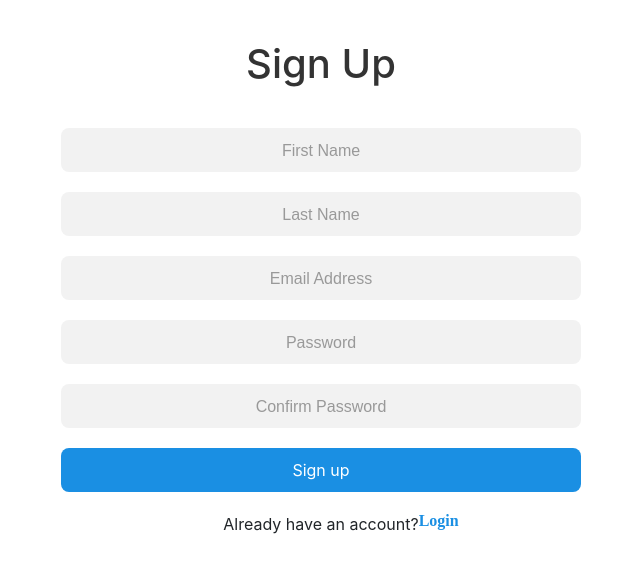
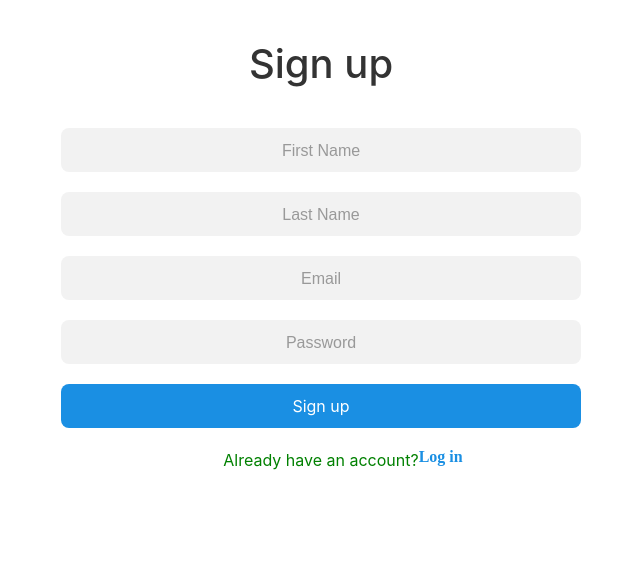
Before and after one commit to Shipwoli/communicare, a React (Create React App) app in the folder client/: page /signup in a window 1280 px wide. Shown: the top 572 px of the page, without its empty margins (319-959 px from the left). Built offline with nearby package versions, Linux system fonts and the light colour scheme.

Commit message:
fixed login and signup

```diff
--- a/client/src/components/aunthentication/Signup.js
+++ b/client/src/components/aunthentication/Signup.js
@@ -1,7 +1,6 @@
 import React, { useState } from "react";
 import styled, { keyframes } from "styled-components";
 import { useNavigate, Link } from "react-router-dom";
-import axios from "axios";
 
 const slideIn = keyframes`
   from {
@@ -87,116 +86,93 @@ const CustomLink = styled(Link)`
 
 function Signup() {
   const [formData, setFormData] = useState({
-    firstName: "",
-    lastName: "",
+    First_name: "",
+    Last_name: "",
     email: "",
     password: "",
   });
-  const [confirmPassword, setConfirmPassword] = useState("");
   const [message, setMessage] = useState("");
   const nav = useNavigate();
 
   function handleChange(e) {
-    if (e.target.name === "firstName" || e.target.name === "lastName") {
-      // handle first name and last name separately
-      setFormData({
-        ...formData,
-        [e.target.name]: e.target.value,
-      });
-    } else if (e.target.name === "confirmPassword") {
-      setConfirmPassword(e.target.value);
-    } else {
-      // handle other fields normally
     setFormData({
       ...formData,
       [e.target.name]: e.target.value,
     });
   }
-  }
 
-  async function handleSubmit(e) {
+  function handleSubmit(e) {
     e.preventDefault();
-    // validate form data, e.g. check if all fields are not empty
-    for (const field in formData) {
-      if (!formData[field]) {
+    if (!formData.First_name || !formData.Last_name || !formData.email || !formData.password) {
       setMessage("Please fill in all fields");
       return;
     }
+
+    fetch("users", {
+      method: "POST",
+      headers: {
+        "Content-Type": "application/json",
+      },
+      body: JSON.stringify(formData),
+    })
+      .then((response) => {
+        if (response.ok) {
+          return response.json();
+        } else {
+          throw new Error("Signup failed");
         }
-    if (formData.password !== confirmPassword) {
-      setMessage("Passwords do not match");
-      return;
-    }
-
-    try {
-      // send sign up request to backend
-      const response = await axios.post("/users", {
-        firstName: formData.firstName,
-        lastName: formData.lastName,
-        email: formData.email,
-        password: formData.password,
+      })
+      .then((data) => {
+        nav("/home");
+        setMessage("Signup successful");
+      })
+      .catch((error) => {
+        setMessage("Signup failed");
+        console.error(error);
       });
-
-      // navigate to home page if sign up is successful
-      if (response.status === 201) {
-        nav("/home");
-      } else {
-        setMessage("Sign up failed");
-      }
-    } catch (error) {
-      setMessage("Sign up failed");
-    }
   }
 
   return (
     <Container>
-      <Title>Sign Up</Title>
-      <Form onSubmit={handleSubmit}>
+      <Title>Sign up</Title>
+      <Form
+onSubmit={handleSubmit}>
 <Input
        type="text"
+       name="First_name"
        placeholder="First Name"
-          name="firstName"
-          id="First_name"
+       value={formData.first_name}
        onChange={handleChange}
-          value={formData.firstName}
      />
 <Input
        type="text"
+       name="Last_name"
        placeholder="Last Name"
-          name="lastName"
-          id="Last_name"
+       value={formData.Last_name}
        onChange={handleChange}
-          value={formData.lastName}
      />
 <Input
        type="email"
-          placeholder="Email Address"
        name="email"
-          id="email"
+       placeholder="Email"
+       value={formData.email}
        onChange={handleChange}
-          value={formData.email}
      />
 <Input
        type="password"
+       name="password"
        placeholder="Password"
-          name="password"
-          id="password"
+       value={formData.password}
        onChange={handleChange}
-          value={formData.password}
-        />
-        <Input
-          type="password"
-          placeholder="Confirm Password"
-          name="confirmPassword"
-          id="confirm-password"
-          onChange={handleChange}
-          value={confirmPassword}
      />
 <Button type="submit">Sign up</Button>
-        {message && <Message isError={message.includes("Passwords do not match")}>{message}</Message>}
+{message && <Message isError>{message}</Message>}
 </Form>
 <LinkWrapper>
-        Already have an account? <CustomLink to="/login">Login</CustomLink>
+<Message>
+Already have an account?{" "}
+<CustomLink to="/login">Log in</CustomLink>
+</Message>
 </LinkWrapper>
 </Container>
 );
```
Lines whose indentation alone changed are shown as unchanged.
